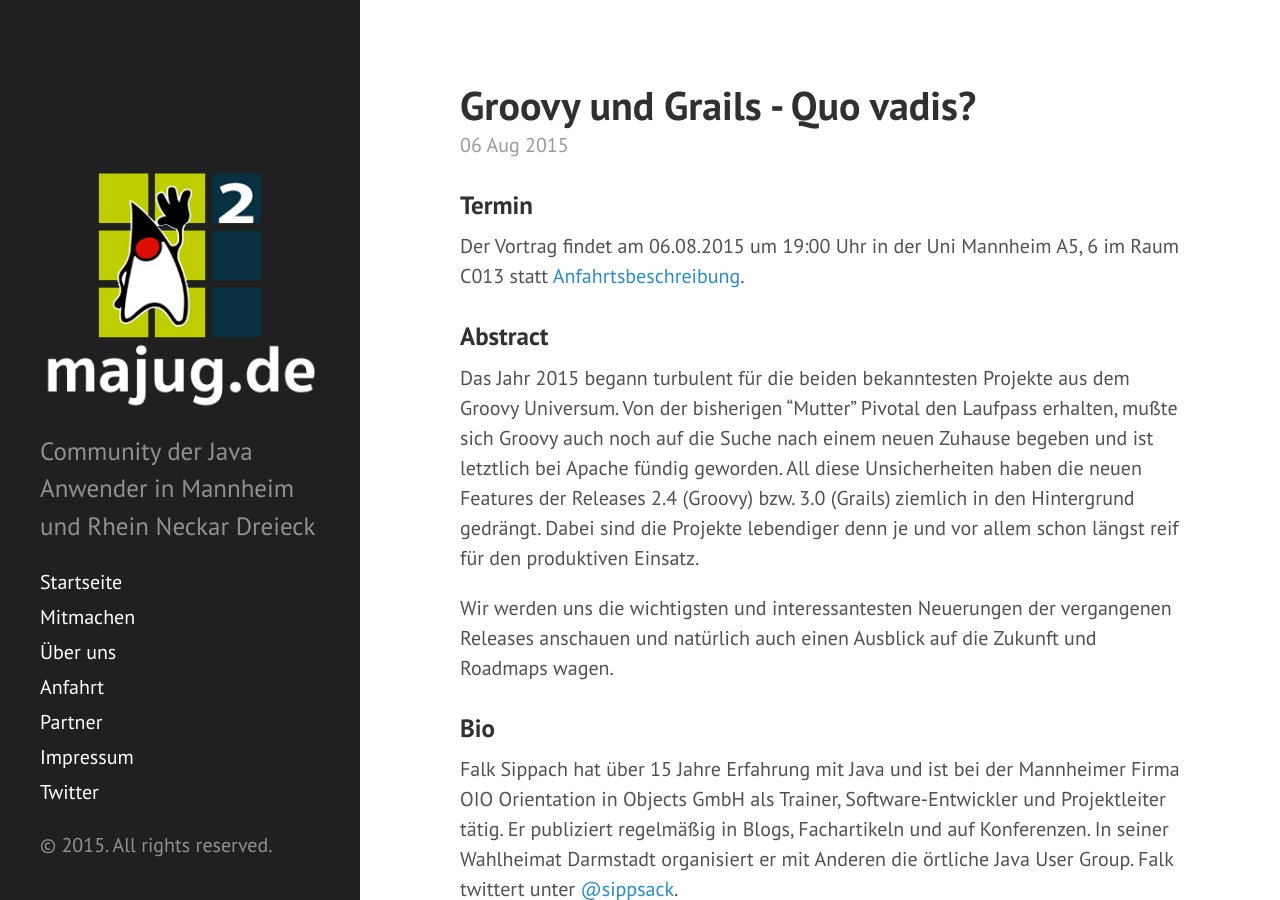
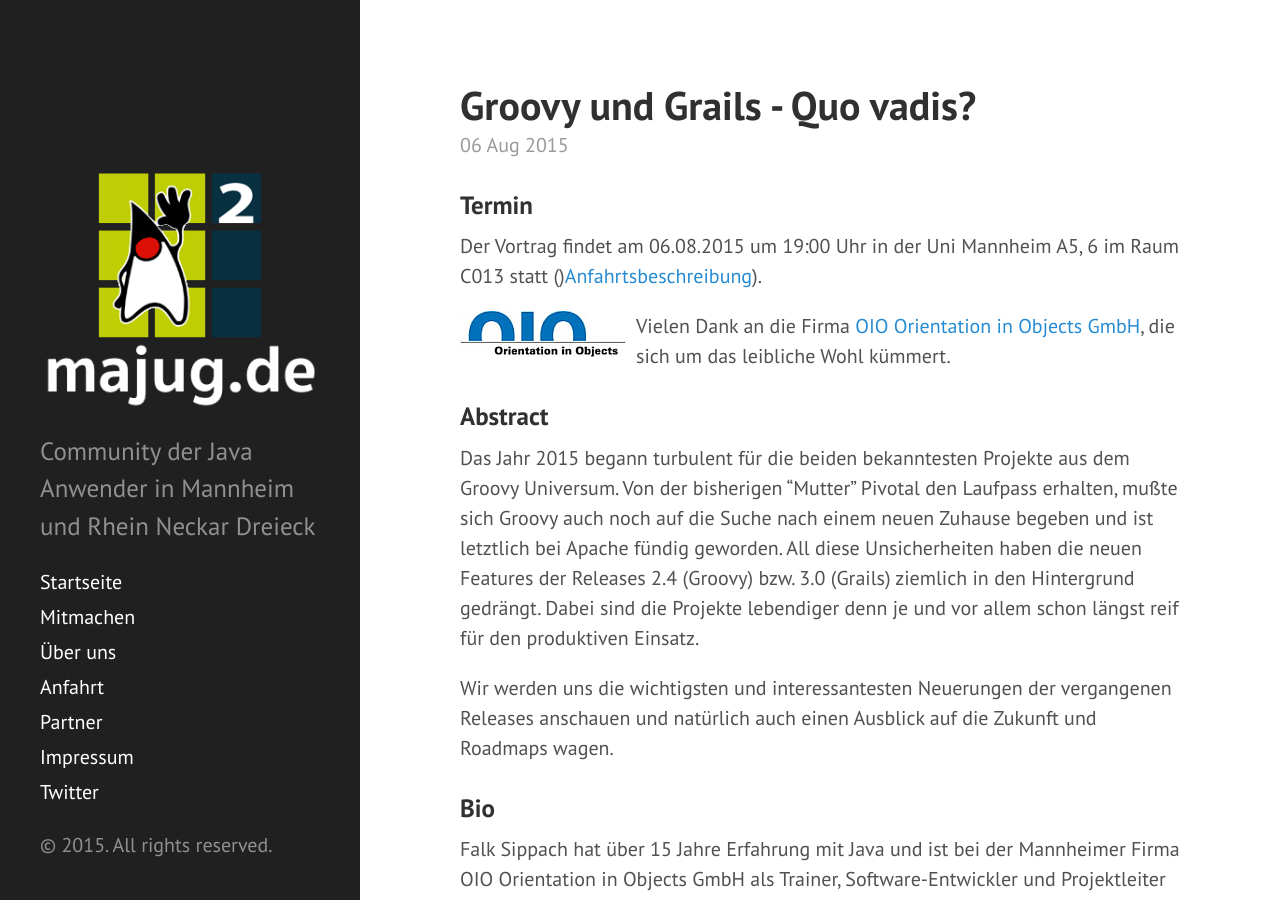
Before and after one commit to majug/majug.github.io, a Jekyll site: the page built from _posts/2015-08-06-groovy-grails.md, in a window 1280 px wide and 900 px high. Built offline with Jekyll 4.4.1, drawn with Linux system fonts in a browser that asks for light colours; Markdown is read by kramdown in place of the engine named in the settings.

Commit message:
added sponsoring by OIO

```diff
--- a/_posts/2015-08-06-groovy-grails.md
+++ b/_posts/2015-08-06-groovy-grails.md
@@ -6,7 +6,10 @@
 
 ### Termin
 
-Der Vortrag findet am 06.08.2015 um 19:00 Uhr in der Uni Mannheim A5, 6 im Raum C013 statt [Anfahrtsbeschreibung](/getting-there).
+Der Vortrag findet am 06.08.2015 um 19:00 Uhr in der Uni Mannheim A5, 6 im Raum C013 statt ()[Anfahrtsbeschreibung](/getting-there)).
+
+<a href="http://www.oio.de/"><img src="/public/img/oio-logo.png" style="float:left; padding-right:10px;" /></a>
+Vielen Dank an die Firma [OIO Orientation in Objects GmbH](http://www.oio.de/), die sich um das leibliche Wohl kümmert.
 
 ### Abstract
 
```
Also changed, not shown: public/img/oio-logo.png (added).
